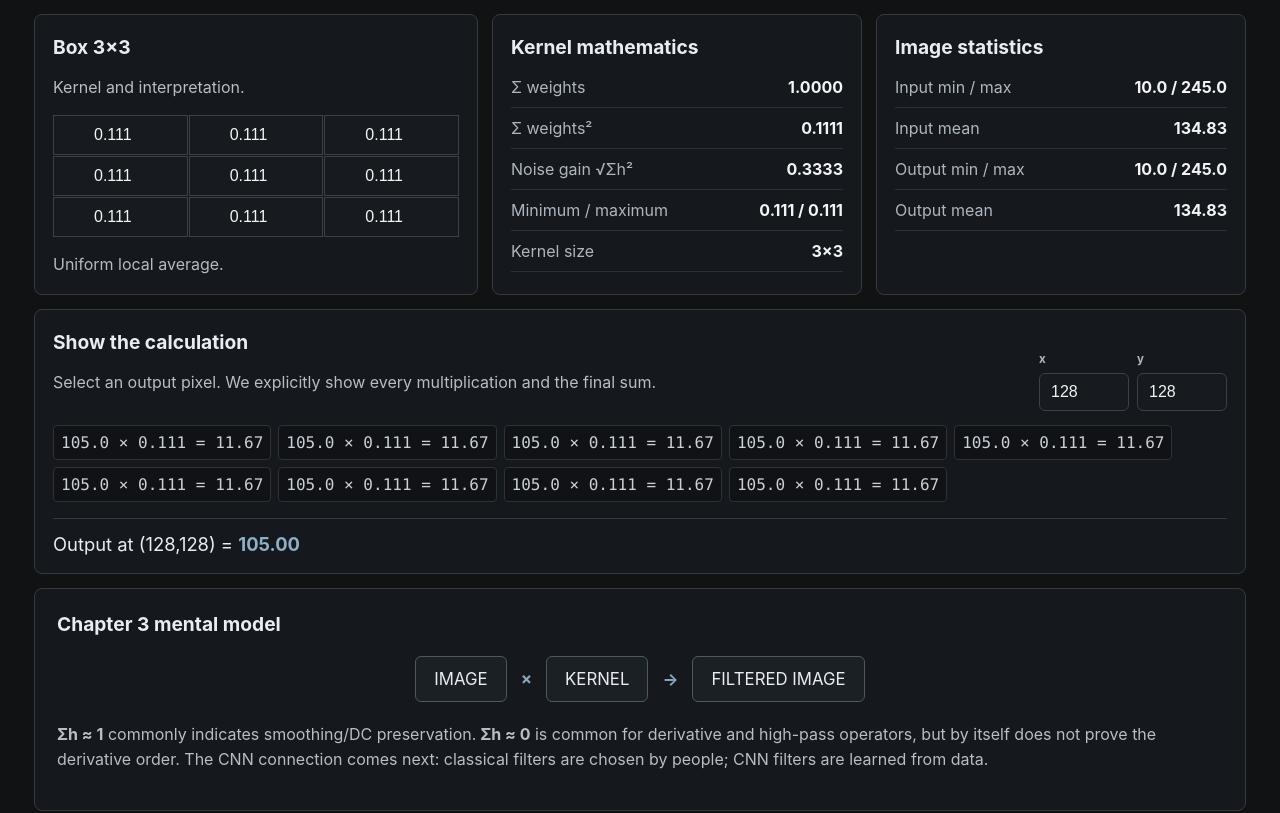
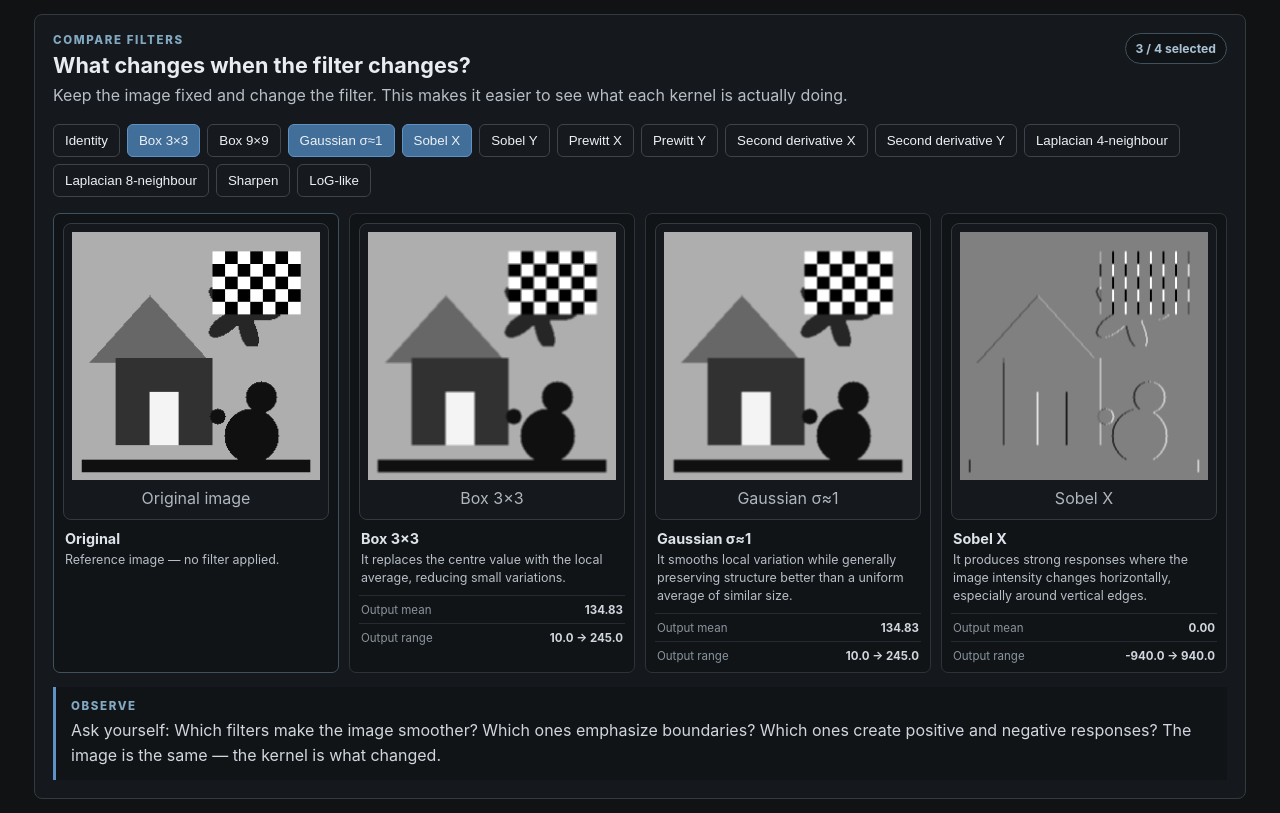
Before and after one commit to raikanwalrai/industrial-vision-lab, a React (Vite) app: page / in a window 1280 px wide. Shown: the part 1395-2208 px from the top of the page. Built offline with nearby package versions, Linux system fonts and the light colour scheme.

Commit message:
Add filter comparison laboratory

```diff
--- a/src/App.tsx
+++ b/src/App.tsx
@@ -133,6 +133,119 @@ function FilterDetail({ filter }: { filter: Kernel }) {
   );
 }
 
+
+function ComparisonLab({
+  source,
+  initialNames,
+}: {
+  source: GrayImage;
+  initialNames: string[];
+}) {
+  const [names, setNames] = useState(initialNames);
+
+  function toggleFilter(name: string) {
+    setNames((current) => {
+      if (current.includes(name)) {
+        return current.filter((n) => n !== name);
+      }
+
+      if (current.length >= 4) {
+        return current;
+      }
+
+      return [...current, name];
+    });
+  }
+
+  const results = useMemo(
+    () =>
+      names.map((name) => {
+        const filter = filters.find((f) => f.name === name)!;
+        const image = convolve(source, filter.values);
+        return {
+          filter,
+          image,
+          stats: statsImage(image),
+        };
+      }),
+    [source, names],
+  );
+
+  return (
+    <section className="comparisonLab panel">
+      <div className="comparisonHeader">
+        <div>
+          <div className="sectionEyebrow">COMPARE FILTERS</div>
+          <h2>What changes when the filter changes?</h2>
+          <p>
+            Keep the image fixed and change the filter. This makes it easier
+            to see what each kernel is actually doing.
+          </p>
+        </div>
+
+        <div className="comparisonCount">
+          {names.length} / 4 selected
+        </div>
+      </div>
+
+      <div className="comparisonControls">
+        {filters.map((filter) => {
+          const active = names.includes(filter.name);
+          const disabled = !active && names.length >= 4;
+
+          return (
+            <button
+              key={filter.name}
+              className={active ? "active" : ""}
+              disabled={disabled}
+              onClick={() => toggleFilter(filter.name)}
+            >
+              {filter.name}
+            </button>
+          );
+        })}
+      </div>
+
+      <div className="comparisonGrid">
+        <div className="comparisonCard originalCard">
+          <Canvas image={source} label="Original image" />
+          <h3>Original</h3>
+          <p>Reference image — no filter applied.</p>
+        </div>
+
+        {results.map(({ filter, image, stats }) => (
+          <div className="comparisonCard" key={filter.name}>
+            <Canvas image={image} label={filter.name} />
+            <h3>{filter.name}</h3>
+            <p>{filter.whatDoesItDo}</p>
+
+            <div className="comparisonMetric">
+              <span>Output mean</span>
+              <b>{stats.mean.toFixed(2)}</b>
+            </div>
+
+            <div className="comparisonMetric">
+              <span>Output range</span>
+              <b>
+                {stats.min.toFixed(1)} → {stats.max.toFixed(1)}
+              </b>
+            </div>
+          </div>
+        ))}
+      </div>
+
+      <div className="comparisonObservation">
+        <span className="experimentLabel">OBSERVE</span>
+        <p>
+          Ask yourself: Which filters make the image smoother? Which ones
+          emphasize boundaries? Which ones create positive and negative
+          responses? The image is the same — the kernel is what changed.
+        </p>
+      </div>
+    </section>
+  );
+}
+
 export default function App() {
   const [sceneId, setSceneId] = useState("shapes");
   const [filterName, setFilterName] = useState("Box 3×3");
@@ -234,6 +347,13 @@ export default function App() {
       </section>
 
       {!custom && <FilterDetail filter={selected} />}
+
+      {!custom && (
+        <ComparisonLab
+          source={source}
+          initialNames={["Box 3×3", "Gaussian σ≈1", "Sobel X"]}
+        />
+      )}
 
       <section className="workbench">
         <div className="panel">
--- a/src/styles.css
+++ b/src/styles.css
@@ -102,3 +102,139 @@
     align-self: flex-start;
   }
 }
+
+/* ============================================================
+   Sprint 1 · Slice 4 · Filter Comparison Laboratory
+   ============================================================ */
+
+.comparisonLab {
+  margin-top: 16px;
+}
+
+.comparisonHeader {
+  display: flex;
+  justify-content: space-between;
+  align-items: flex-start;
+  gap: 20px;
+  margin-bottom: 16px;
+}
+
+.comparisonHeader h2 {
+  font-size: 1.35rem;
+  margin: 0 0 5px;
+}
+
+.comparisonHeader p {
+  margin: 0;
+}
+
+.comparisonCount {
+  border: 1px solid #40515e;
+  background: #111417;
+  color: #a9c2d3;
+  padding: 7px 10px;
+  border-radius: 999px;
+  font-size: 0.76rem;
+  font-weight: 700;
+  white-space: nowrap;
+}
+
+.comparisonControls {
+  display: flex;
+  flex-wrap: wrap;
+  gap: 7px;
+  margin-bottom: 16px;
+}
+
+.comparisonControls button {
+  border: 1px solid #3d444c;
+  background: #16191d;
+  color: #edf1f5;
+  padding: 8px 11px;
+  border-radius: 6px;
+  cursor: pointer;
+}
+
+.comparisonControls button:hover,
+.comparisonControls button.active {
+  background: #426e9a;
+  border-color: #6093c5;
+}
+
+.comparisonControls button:disabled {
+  opacity: 0.4;
+  cursor: not-allowed;
+}
+
+.comparisonGrid {
+  display: grid;
+  grid-template-columns: repeat(4, 1fr);
+  gap: 10px;
+}
+
+.comparisonCard {
+  min-width: 0;
+  border: 1px solid #2c3339;
+  background: #111417;
+  border-radius: 7px;
+  padding: 9px;
+}
+
+.comparisonCard h3 {
+  margin: 10px 2px 4px;
+  font-size: 0.9rem;
+  color: #dce3e9;
+}
+
+.comparisonCard p {
+  margin: 0 2px 8px;
+  font-size: 0.78rem;
+  line-height: 1.45;
+}
+
+.originalCard {
+  border-color: #40515e;
+}
+
+.comparisonMetric {
+  display: flex;
+  justify-content: space-between;
+  gap: 8px;
+  border-top: 1px solid #252b30;
+  padding: 7px 2px 0;
+  margin-top: 6px;
+  font-size: 0.72rem;
+  color: #89949e;
+}
+
+.comparisonMetric b {
+  color: #d0d7de;
+}
+
+.comparisonObservation {
+  margin-top: 14px;
+  border-left: 3px solid #6093c5;
+  background: #111417;
+  padding: 12px 15px;
+}
+
+.comparisonObservation p {
+  margin: 4px 0 0;
+  color: #d0d7de;
+}
+
+@media (max-width: 1100px) {
+  .comparisonGrid {
+    grid-template-columns: repeat(2, 1fr);
+  }
+}
+
+@media (max-width: 700px) {
+  .comparisonGrid {
+    grid-template-columns: 1fr;
+  }
+
+  .comparisonHeader {
+    flex-direction: column;
+  }
+}
```
